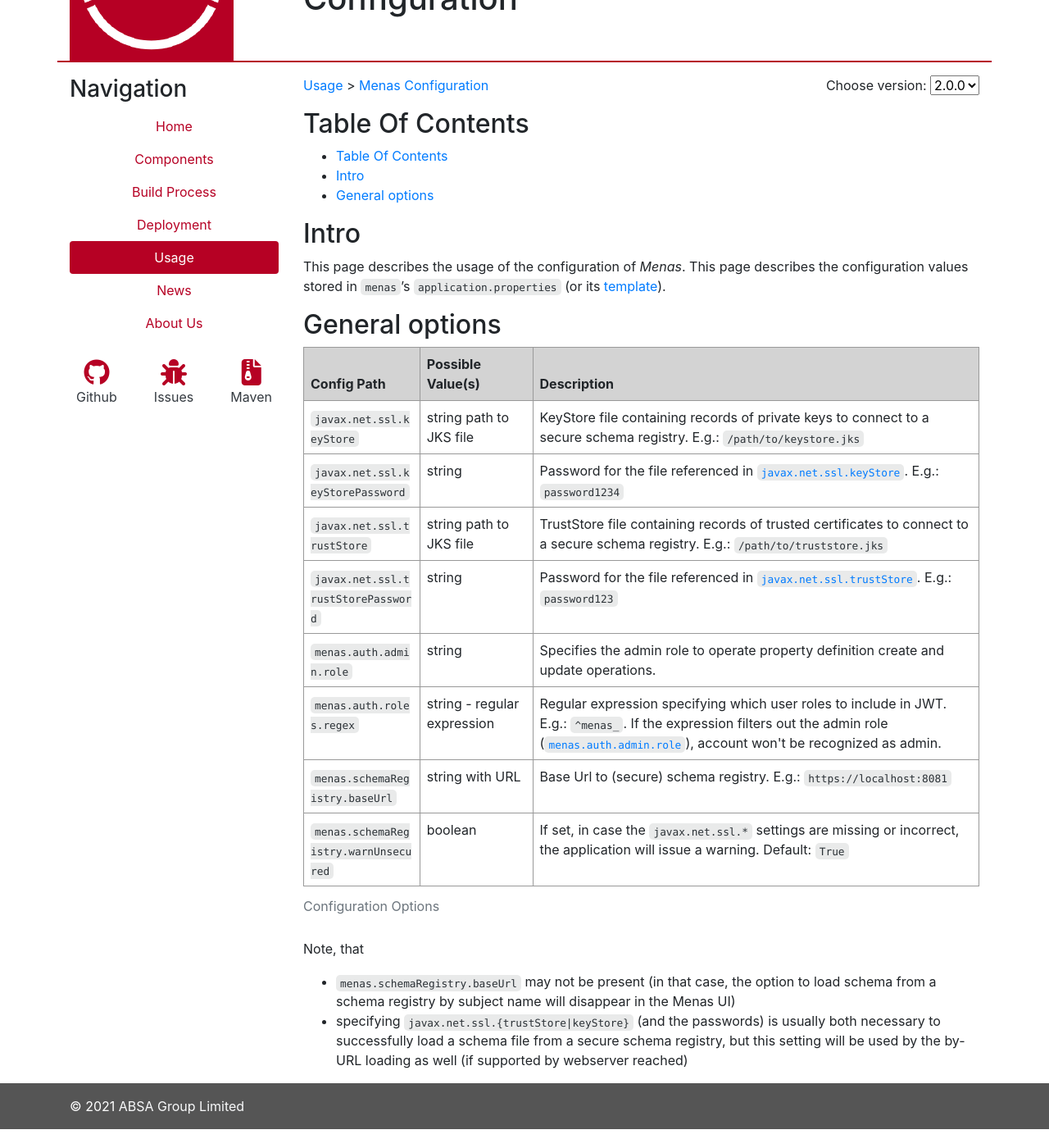
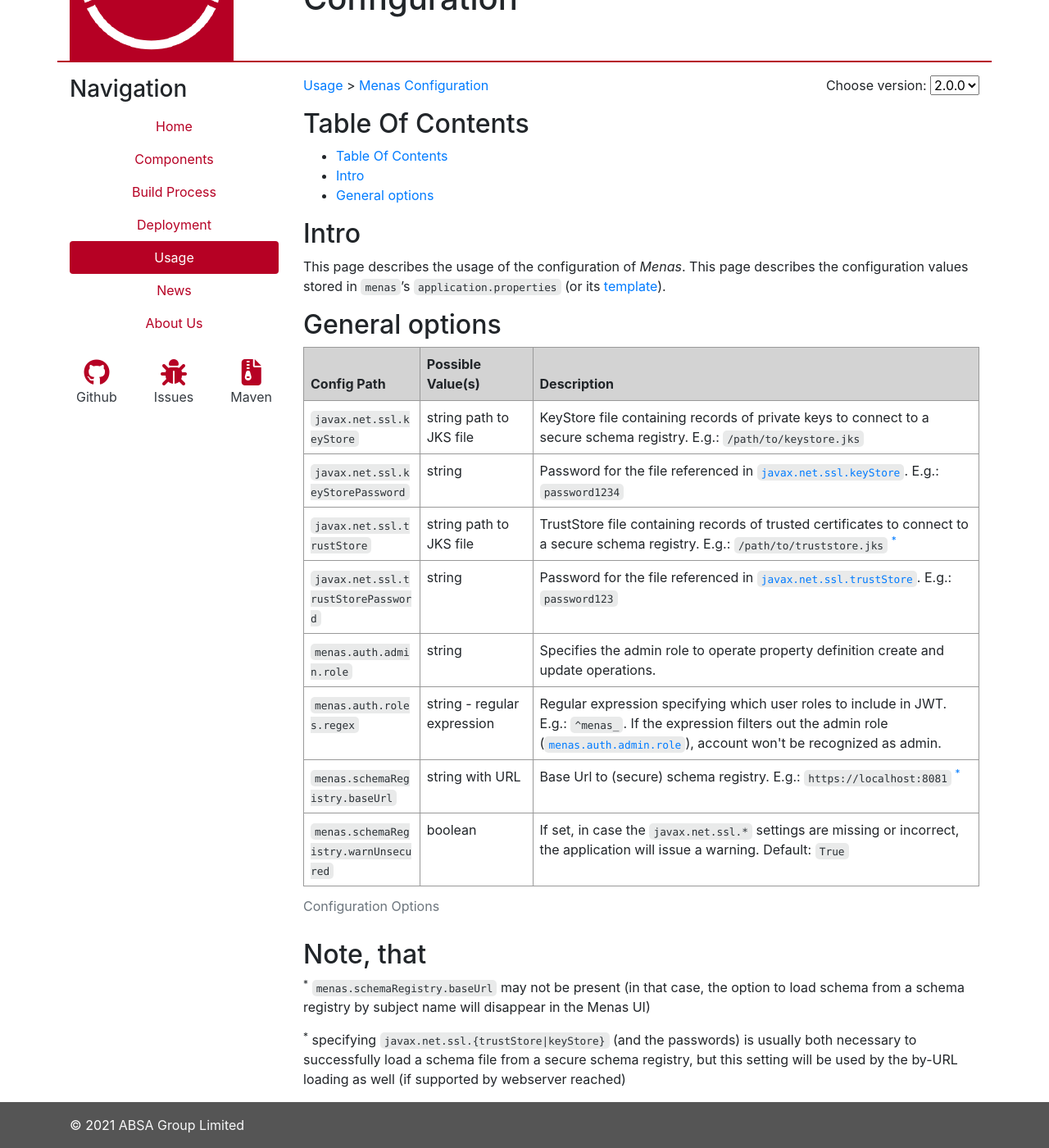
Before and after one commit to AbsaOSS/enceladus, a Jekyll site: the page built from _docs/2.0.0/usage/menas-config.md, in a window 1280 px wide and 1400 px high, scrolled down 126 px. Shown: the whole window at 82% size. Built offline with Jekyll 4.4.1, drawn with Linux system fonts in a browser that asks for light colours; nearby versions of some CDN libraries; before the commit the page ends 1503 px from its top, so only the background shows below that.

```diff
--- a/_data/configuration_2_0_0.yml
+++ b/_data/configuration_2_0_0.yml
@@ -6,7 +6,7 @@
   - name: conformance.autoclean.standardized.hdfs.folder
     options:
       - name: boolean
-        description: "Automatically delete standardized data folder after successful run of a Conformance job"
+        description: 'Automatically delete standardized data folder after successful run of a Conformance job <sup><a href="#note1">*</a></sup>'
   - name: control.info.validation
     options:
     - name: <i>strict</i>
--- a/_data/menas-configuration_2_0_0.yml
+++ b/_data/menas-configuration_2_0_0.yml
@@ -13,7 +13,7 @@
     options:
       - name: string path to JKS file
         description: 'TrustStore file containing records of trusted certificates to connect to a secure schema registry.
-        E.g.: <code>/path/to/truststore.jks</code>'
+        E.g.: <code>/path/to/truststore.jks</code> <sup><a href="#note2">*</a></sup>'
   - name: javax.net.ssl.trustStorePassword
     options:
       - name: string
@@ -32,7 +32,7 @@
     options:
       - name: string with URL
         description: 'Base Url to (secure) schema registry. E.g.:
-        <code>https://localhost:8081</code>'
+        <code>https://localhost:8081</code> <sup><a href="#note1">*</a></sup>'
   - name: menas.schemaRegistry.warnUnsecured
     options:
       - name: boolean
--- a/_docs/2.0.0/usage/menas-config.md
+++ b/_docs/2.0.0/usage/menas-config.md
@@ -23,12 +23,10 @@ This page describes the configuration values stored in `menas`'s `application.pr
 
 {% include config_options.html file="menas-configuration_2_0_0" %}
 
-Note, that
-  - `menas.schemaRegistry.baseUrl` may not be present (in that case, the option to load schema from a schema registry
-  by subject name will disappear in the Menas UI)
-  - specifying `javax.net.ssl.{trustStore|keyStore}` (and the passwords) is usually both necessary to successfully load
-  a schema file from a secure schema registry, but this setting will be used by the by-URL loading as well
-  (if supported by webserver reached)
+## Note, that
+<sup>*</sup> <a id="note1"></a>   `menas.schemaRegistry.baseUrl` may not be present (in that case, the option to load schema from a schema registry by subject name will disappear in the Menas UI)
+
+<sup>*</sup> <a id="note2"></a>  specifying `javax.net.ssl.{trustStore|keyStore}` (and the passwords) is usually both necessary to successfully load a schema file from a secure schema registry, but this setting will be used by the by-URL loading as well (if supported by webserver reached)
 
 
 [readme]: https://github.com/AbsaOSS/enceladus/blob/master/README.md
```
Also changed, not shown: _docs/2.0.0/usage/config.md (+5 -0 lines).
